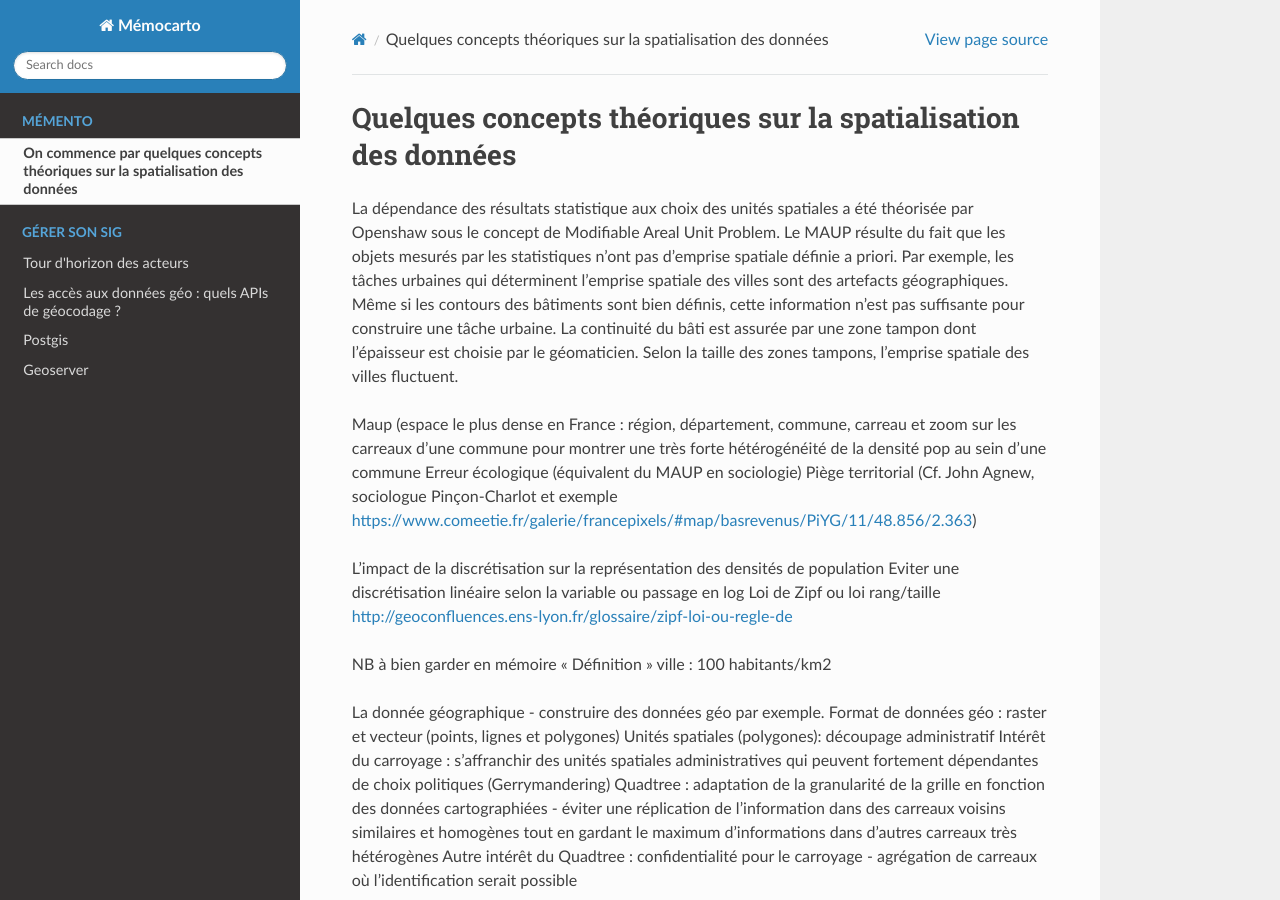
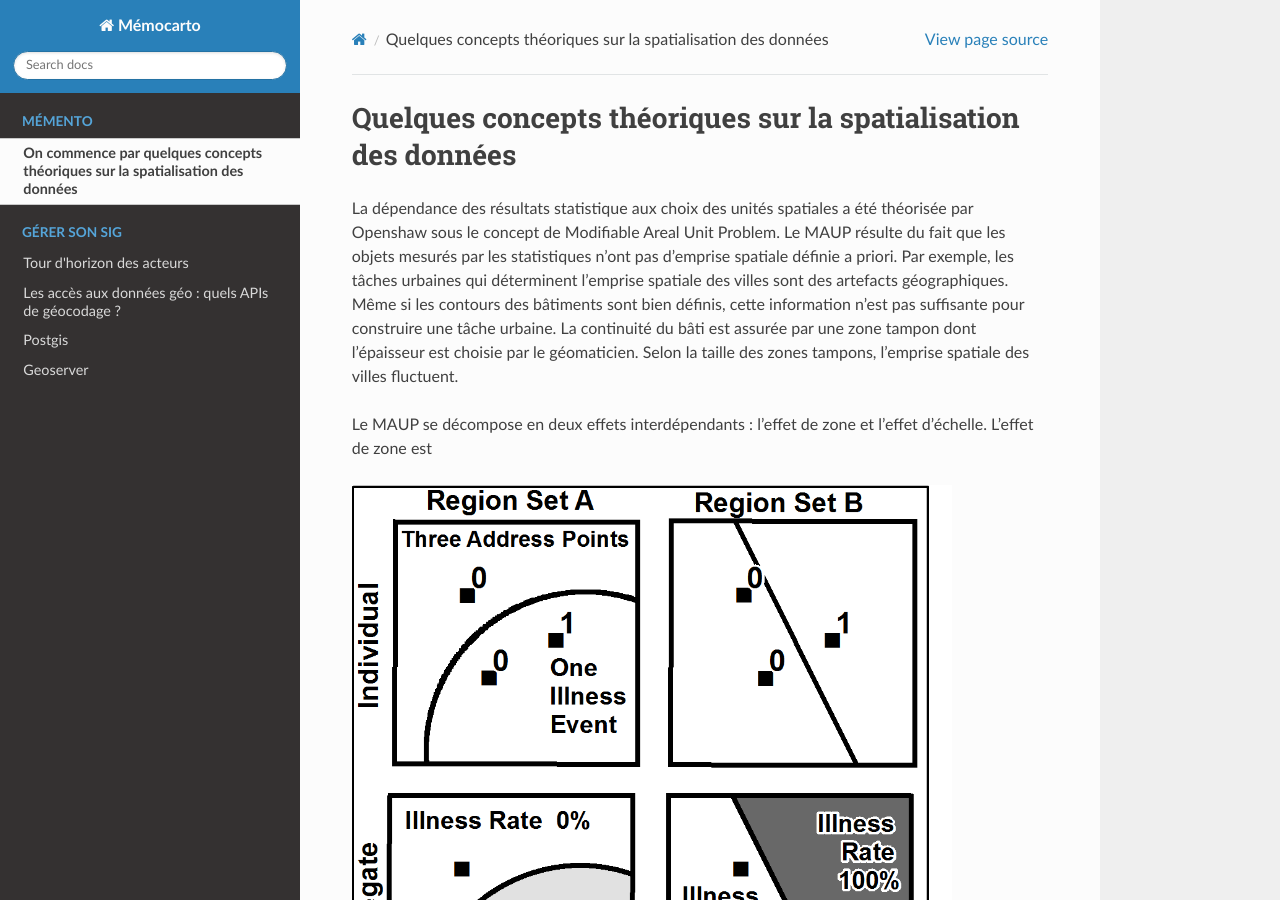
Before and after one commit to JulieDjidji/memocarto, a Sphinx documentation site: the page built from doc/source/concepts.rst, in a window 1280 px wide and 900 px high. Built offline with Sphinx 7.4.7 and the Read the Docs theme 2.0.0, drawn with Linux system fonts in a browser that asks for light colours; pages that are not in the unit, such as notebooks, are missing from menus.

Commit message:
Update concepts.rst

```diff
--- a/doc/source/concepts.rst
+++ b/doc/source/concepts.rst
@@ -2,6 +2,12 @@ Quelques concepts théoriques sur la spatialisation des données
 ==================================================================
 
 La dépendance des résultats statistique aux choix des unités spatiales a été théorisée par Openshaw sous le concept de Modifiable Areal Unit Problem. Le MAUP résulte du fait que les objets mesurés par les statistiques n’ont pas d’emprise spatiale définie a priori. Par exemple, les tâches urbaines qui déterminent l’emprise spatiale des villes sont des artefacts géographiques. Même si les contours des bâtiments sont bien définis, cette information n’est pas suffisante pour construire une tâche urbaine. La continuité du bâti est assurée par une zone tampon dont l’épaisseur est choisie par le géomaticien. Selon la taille des zones tampons, l'emprise spatiale des villes fluctuent.
+
+Le MAUP se décompose en deux effets interdépendants : l’effet de zone et l’effet d’échelle. L’effet de zone est
+
+.. image:: _static/Maup_rate_numbers.png
+   :width: 600
+
 
 
 
```
